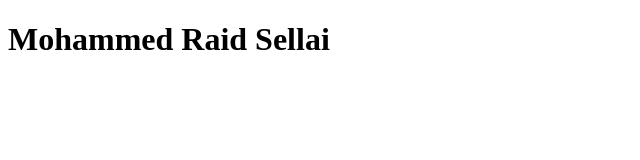
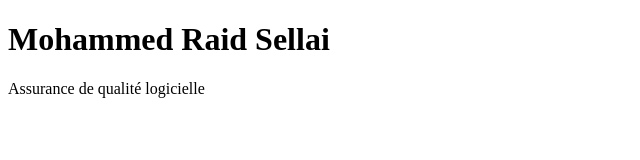
Before and after one commit to MedRaid1996/ExamenGit, a plain HTML site: page index.html in a window 1280 px wide. Shown: the whole page, without its empty margins (0-640 px from the left). Drawn offline with Linux system fonts and the light colour scheme.

Commit message:
Ajout de balise p avec le nom du cour

```diff
--- a/index.html
+++ b/index.html
@@ -2,12 +2,12 @@
 <html lang="fr">
 
 <head>
-    <meta charset="utf-8">
     <title>Examen Git</title>
 </head>
 
 <body>
     <h1>Mohammed Raid Sellai</h1>
+    <p>Assurance de qualité logicielle</p>
 </body>
 
 </html>
```
